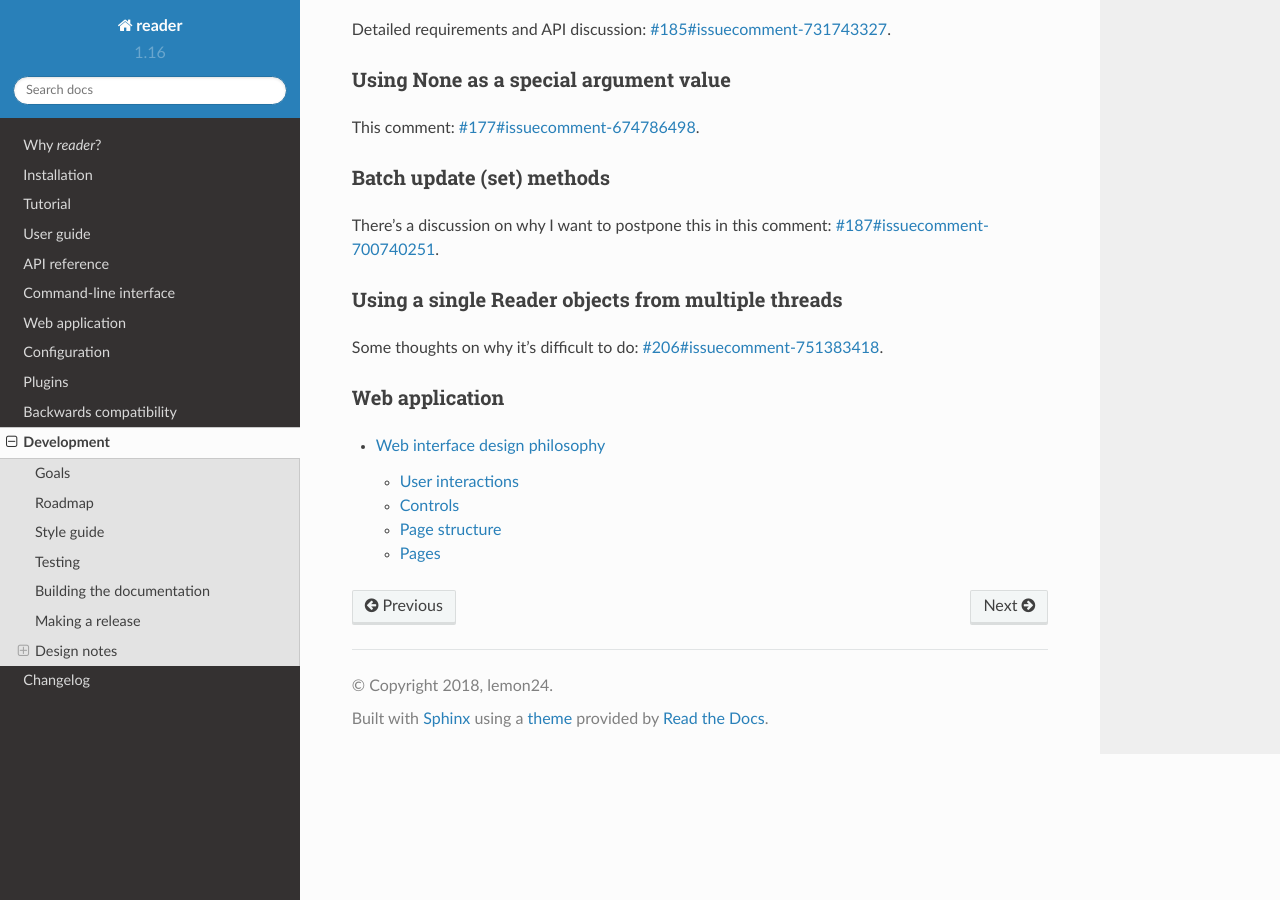
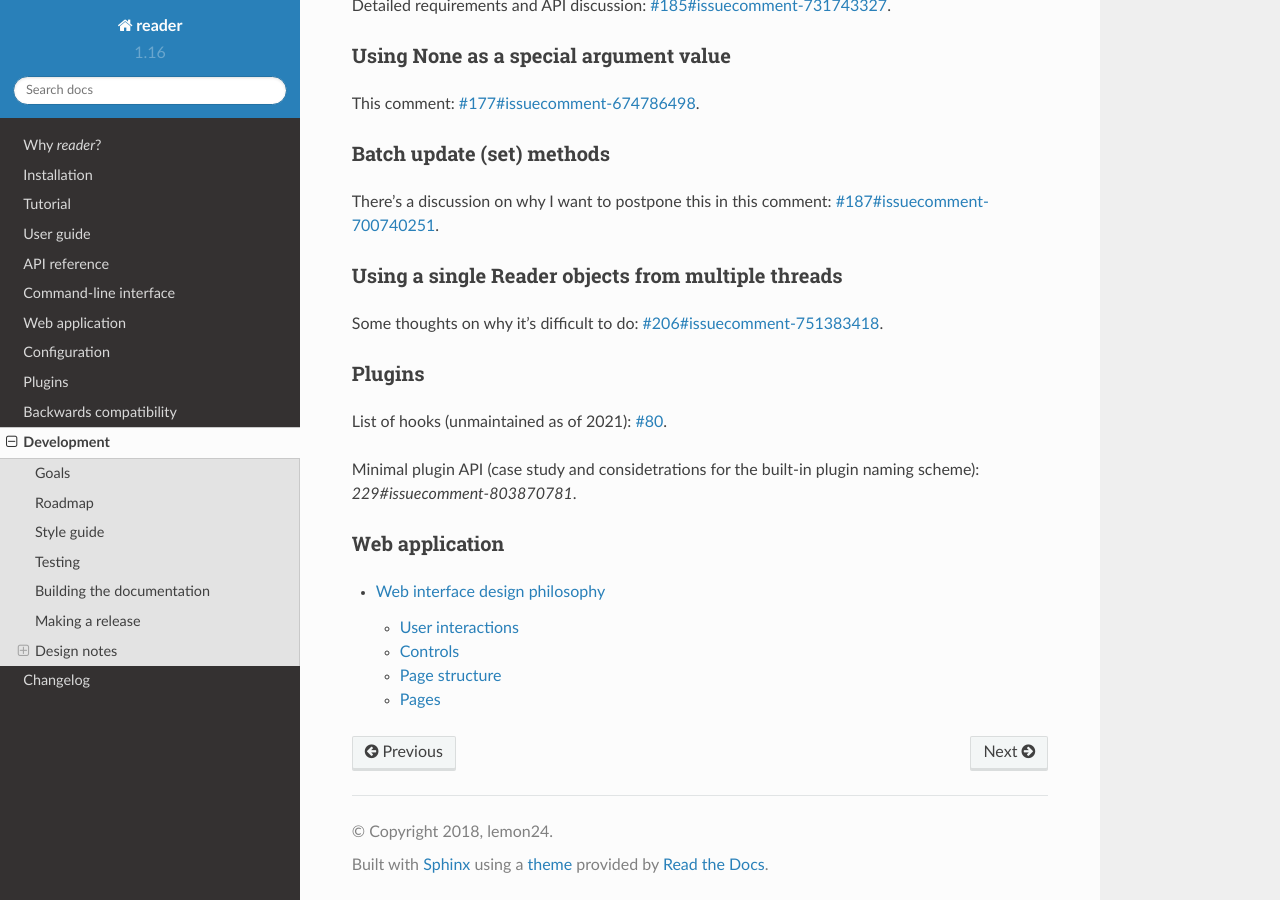
Before and after one commit to Alcides1123/reader, a Sphinx documentation site: the page built from docs/dev.rst, in a window 1280 px wide and 900 px high, scrolled down 6023 px. Built offline with Sphinx 7.4.7 and the Read the Docs theme 2.0.0, drawn with Linux system fonts in a browser that asks for light colours.

Commit message:
Dev notes for #229.

```diff
--- a/docs/dev.rst
+++ b/docs/dev.rst
@@ -315,6 +314,13 @@ Using a single Reader objects from multiple threads
 Some thoughts on why it's difficult to do: :issue:`206#issuecomment-751383418`.
 
 
+Plugins
+~~~~~~~
+
+List of hooks (unmaintained as of 2021): :issue:`80`.
+
+Minimal plugin API (case study and considetrations for the built-in plugin naming scheme): `229#issuecomment-803870781`.
+
 
 Web application
 ~~~~~~~~~~~~~~~
```
Also changed, not shown: other parts of docs/dev.rst (+0 -1 lines).
